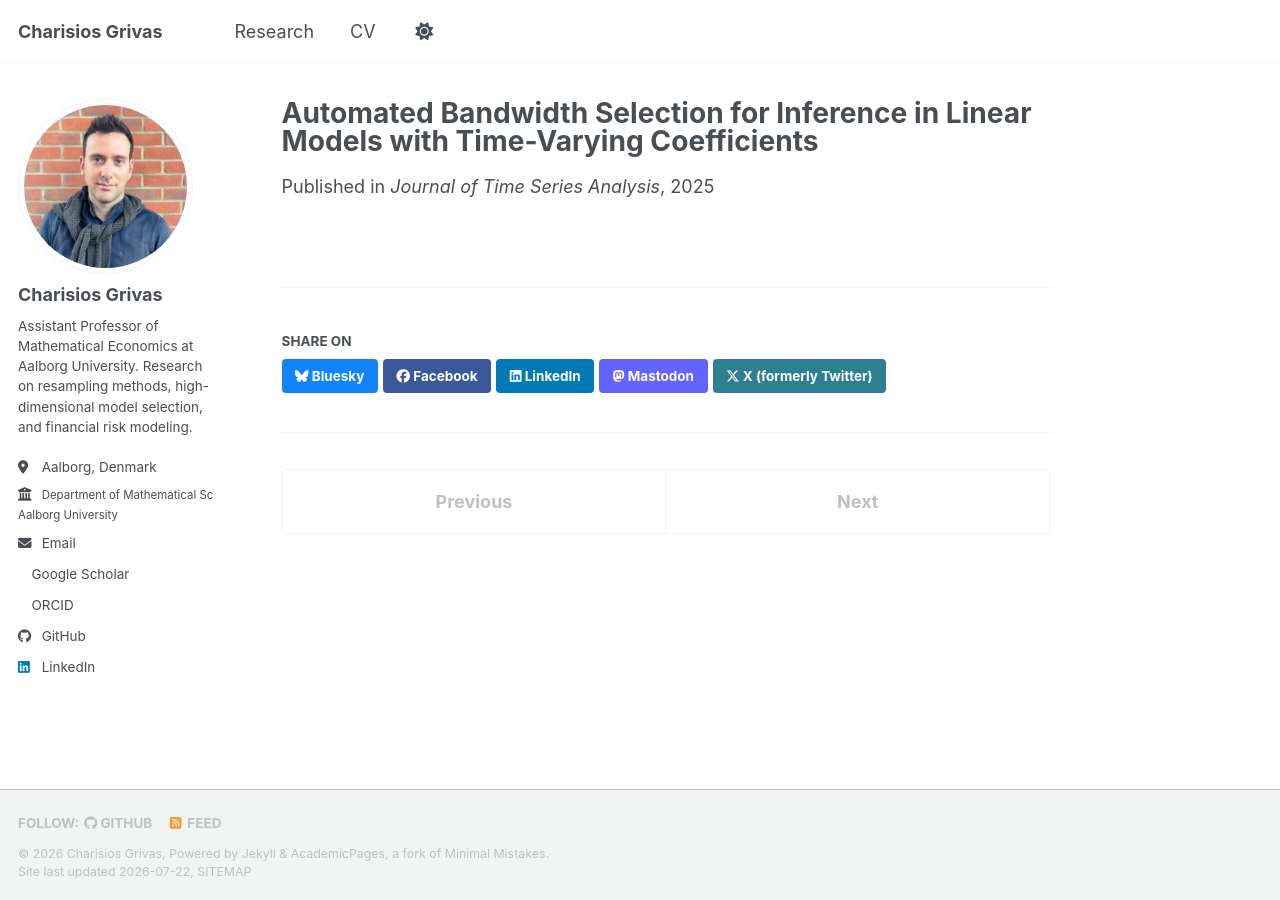
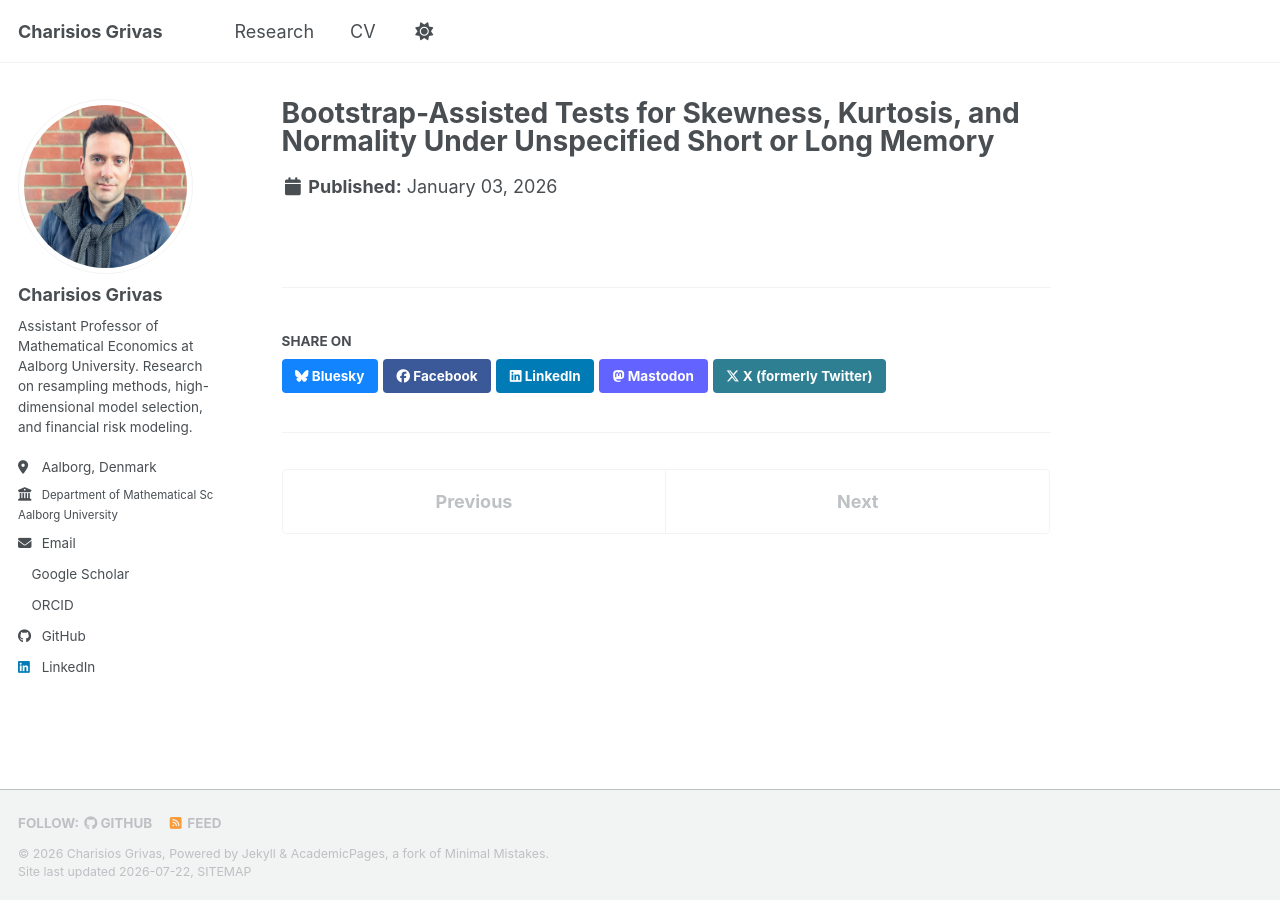
Before and after one commit to chargrivas/chargrivas.github.io, a Jekyll site: the page built from _publications/2026-01-03-skewness-kurtosis-tests.md, in a window 1280 px wide. Built offline with Jekyll 4.4.1, drawn with Linux system fonts in a browser that asks for light colours; a style sheet for code colours, icons or effects is not loaded.

Commit message:
Revise publication details for skewness and kurtosis tests
Updated the title, category, permalink, excerpt, and date for the publication.

```diff
--- a/_publications/2026-01-03-skewness-kurtosis-tests.md
+++ b/_publications/2026-01-03-skewness-kurtosis-tests.md
@@ -1,10 +1,9 @@
 ---
-title: "Automated Bandwidth Selection for Inference in Linear Models with Time-Varying Coefficients"
+title: "Bootstrap-Assisted Tests for Skewness, Kurtosis, and Normality Under Unspecified Short or Long Memory"
 collection: publications
-category: manuscripts
-permalink: /publication/2025-bandwidth-selection
-excerpt: 'With Z. Psaradakis.<br><br>[[Slides]](https://www.dropbox.com/scl/fi/0t6p3lrntl1wi2h4z131g/BandwidthChoice.pdf?rlkey=se18cqbt3v92axuagxxmw6akx&st=kptv18qd&dl=0)'
-date: 2025-01-01
-venue: 'Journal of Time Series Analysis'
-paperurl: 'https://onlinelibrary.wiley.com/doi/10.1111/jtsa.12842'
+category: workingpapers
+permalink: /publication/skewness-kurtosis-tests
+excerpt: 'Revise and resubmit at *Journal of Business & Economic Statistics*.<br><br>With Z. Psaradakis and M. Vávra.<br><br>[[Slides]](https://www.dropbox.com/scl/fi/c76erkkrko5r1pmkas5en/SKNtest.pdf?rlkey=7927zxldnqcw8tu925b1e5a2z&st=res2n0ra&dl=0)'
+date: 2026-01-03
+paperurl:
 ---
```
